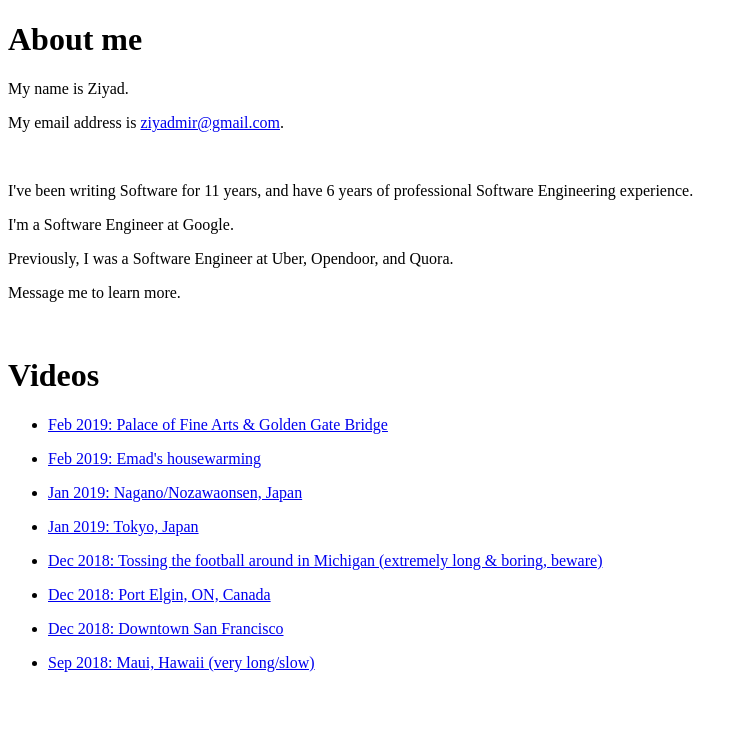
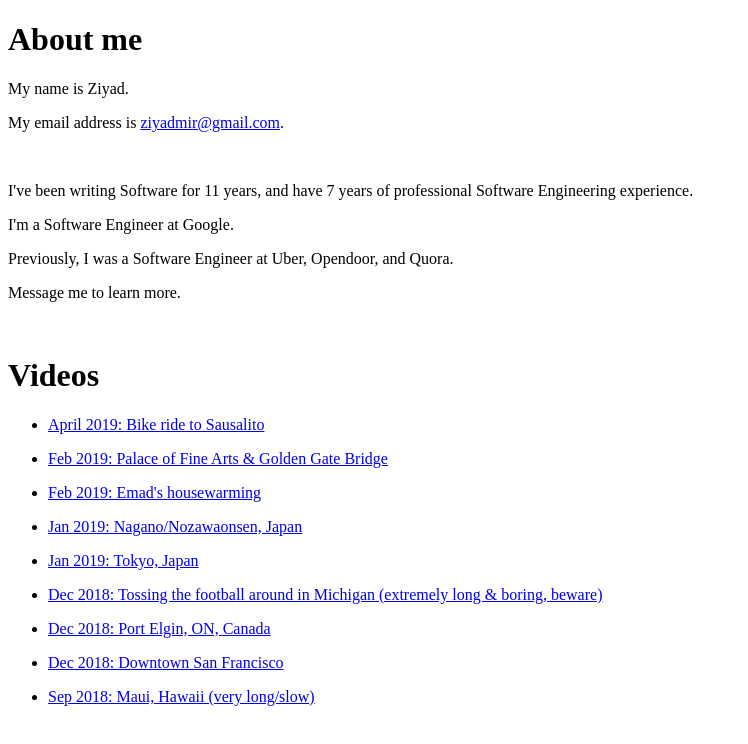
Before and after one commit to ziyadm/ziyadm.github.io, a plain HTML site: page index.html in a window 1280 px wide. Shown: the whole page, without its empty margins (0-748 px from the left). Drawn offline with Linux system fonts and the light colour scheme.

Commit message:
add sausalito video, bump yoe

```diff
--- a/index.html
+++ b/index.html
@@ -17,12 +17,13 @@
     <h1>About me</h1>
     <p>My name is Ziyad.</p>
     <p>My email address is <a href="mailto:ziyadmir@gmail.com">ziyadmir@gmail.com</a>.</p><br/>
-    <p>I've been writing Software for 11 years, and have 6 years of professional Software Engineering experience.</p>
+    <p>I've been writing Software for 11 years, and have 7 years of professional Software Engineering experience.</p>
     <p>I'm a Software Engineer at Google.</p>
     <p>Previously, I was a Software Engineer at Uber, Opendoor, and Quora.</p>
     <p>Message me to learn more.</p><br/>
     <h1>Videos</h1>
     <ul>
+      <li><p><a href="https://www.youtube.com/watch?v=1w0gTG4Bdbw">April 2019: Bike ride to Sausalito</a></p></li>
       <li><p><a href="https://www.youtube.com/watch?v=jmlkzHcJRnQ">Feb 2019: Palace of Fine Arts & Golden Gate Bridge</a></p></li>
       <li><p><a href="https://www.youtube.com/watch?v=V5aEFwGXxK0">Feb 2019: Emad's housewarming</a></p></li>
       <li><p><a href="https://www.youtube.com/watch?v=r2IerGkVZ3A">Jan 2019: Nagano/Nozawaonsen, Japan</a></p></li>
```
